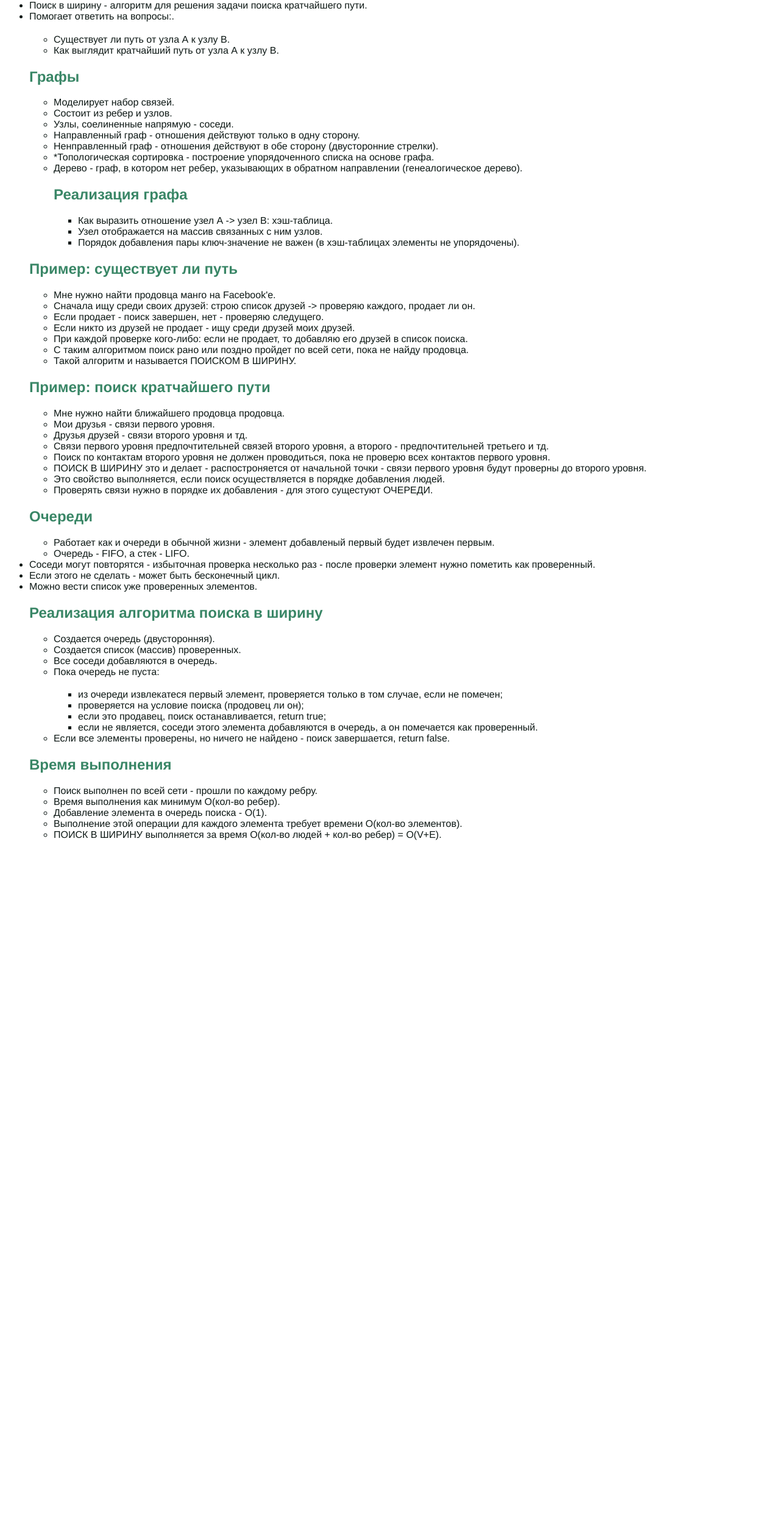
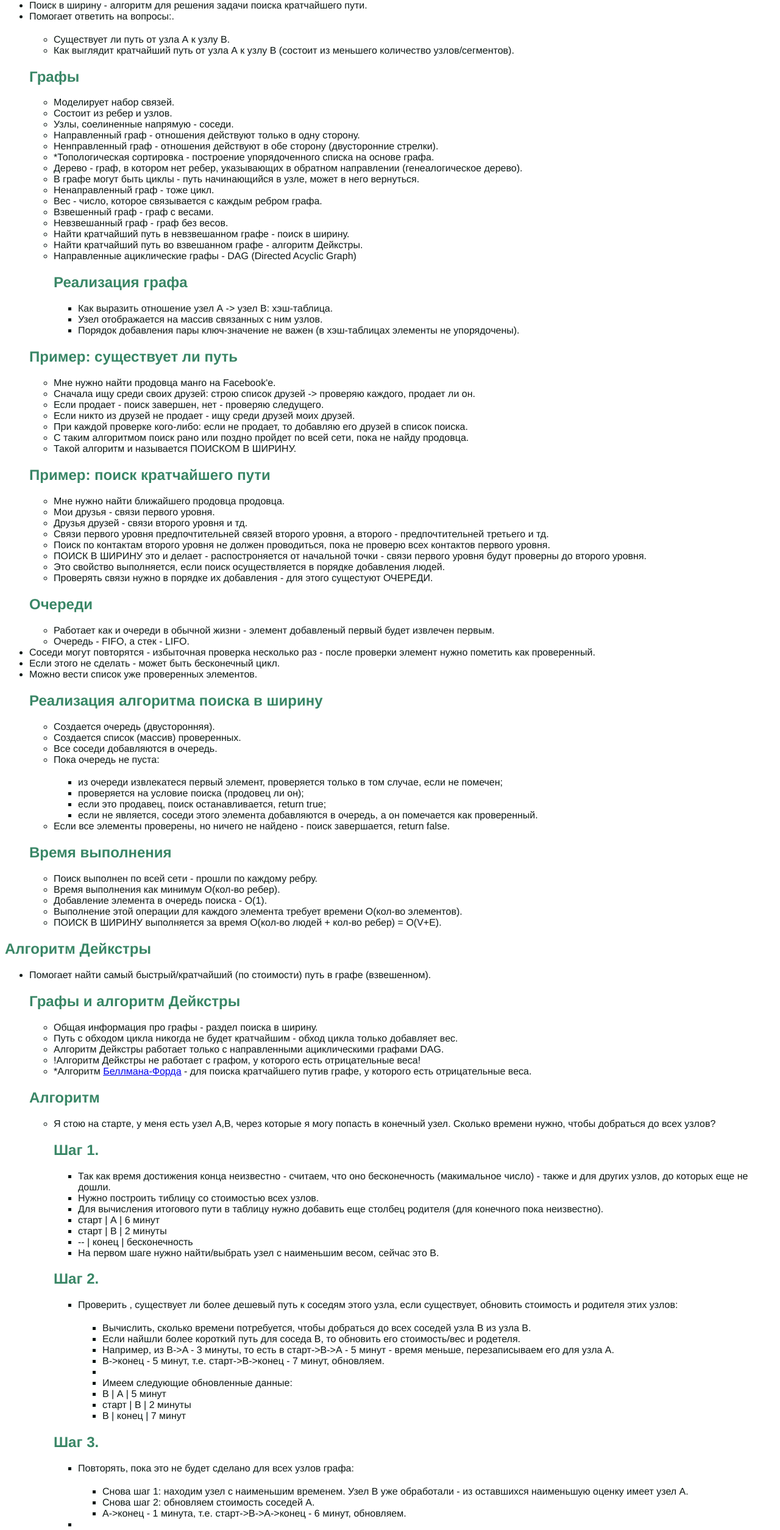
Before and after one commit to kandalova/notes, a Vue app: page /algorithms in a window 1280 px wide. Shown: the part 3484-5993 px from the top of the page at 61% size. Before the commit the page ends 4878 px from the top, so only its background shows below. Built offline with nearby package versions, Linux system fonts and the light colour scheme.

Commit message:
Add algorithms content (Dijkstras)

```diff
--- a/src/content/algorithm_content.js
+++ b/src/content/algorithm_content.js
@@ -202,11 +202,11 @@ export const ALGORITHMS_CONTENT = {
             'Поиск в ширину - алгоритм для решения задачи поиска кратчайшего пути.',
             'Помогает ответить на вопросы:.',
             {
-                items: ['Существует ли путь от узла А к узлу В.','Как выглядит кратчайший путь от узла А к узлу В.']
+                items: ['Существует ли путь от узла А к узлу В.', 'Как выглядит кратчайший путь от узла А к узлу В (состоит из меньшего количество узлов/сегментов).']
             },
             {
                 header: 'Графы',
-              items:[
+                items: [
                     'Моделирует набор связей.',
                     'Состоит из ребер и узлов.',
                     'Узлы, соелиненные напрямую - соседи.',
@@ -214,6 +214,14 @@ export const ALGORITHMS_CONTENT = {
                     'Ненправленный граф - отношения действуют в обе сторону (двусторонние стрелки).',
                     '*Топологическая сортировка - построение упорядоченного списка на основе графа.',
                     'Дерево - граф, в котором нет ребер, указывающих в обратном направлении (генеалогическое дерево).',
+                    'В графе могут быть циклы - путь начинающийся в узле, может в него вернуться.',
+                    'Ненаправленный граф - тоже цикл.',
+                    'Вес - число, которое связывается с каждым ребром графа.',
+                    'Взвешенный граф - граф с весами.',
+                    'Невзвешанный граф - граф без весов.',
+                    'Найти кратчайший путь в невзвешанном графе - поиск в ширину.',
+                    'Найти кратчайший путь во взвешанном графе - алгоритм Дейкстры.',
+                    'Направленные ациклические графы - DAG (Directed Acyclic Graph)',
                     {
                         header: 'Реализация графа',
                         items: [
@@ -288,5 +296,95 @@ export const ALGORITHMS_CONTENT = {
                 ]
             },
         ],
-    }]
+    }, {
+        header: 'Алгоритм Дейкстры',
+        items: [
+            'Помогает найти самый быстрый/кратчайший (по стоимости) путь в графе (взвешенном).',
+            {
+                header: 'Графы и алгоритм Дейкстры',
+                items: [
+                    'Общая информация про графы - раздел поиска в ширину.',
+                    'Путь с обходом цикла никогда не будет кратчайшим - обход цикла только добавляет вес.',
+                    'Алгоритм Дейкстры работает только с направленными ациклическими графами DAG.',
+                    '!Алгоритм Дейкстры не работает с графом, у которого есть отрицательные веса!',
+                    `*Алгоритм  <a href="https://medium.com/nuances-of-programming/%D0%BD%D0%B0%D0%B3%D0%BB%D1%8F%D0%B4%D0%BD%D0%BE%D0%B5-%D0%BE%D0%B1%D1%8A%D1%8F%D1%81%D0%BD%D0%B5%D0%BD%D0%B8%D0%B5-%D0%B0%D0%BB%D0%B3%D0%BE%D1%80%D0%B8%D1%82%D0%BC%D0%B0-%D0%B1%D0%B5%D0%BB%D0%BB%D0%BC%D0%B0%D0%BD%D0%B0-%D1%84%D0%BE%D1%80%D0%B4%D0%B0-775a32db3c77" target="_blank">Беллмана-Форда</a> - для поиска кратчайшего путив графе, у которого есть отрицательные веса.`,
+                ]
+            },
+            {
+                header: 'Алгоритм',
+                items: [
+                    'Я стою на старте, у меня есть узел А,В, через которые я могу попасть в конечный узел. Сколько времени нужно, чтобы добраться до всех узлов?',
+                    {
+                        header: 'Шаг 1.',
+                        items: [
+                            'Так как время достижения конца неизвестно - считаем, что оно бесконечность (макимальное число) - также и для других узлов, до которых еще не дошли.',
+                            'Нужно построить тиблицу со стоимостью всех узлов.',
+                            'Для вычисления итогового пути в таблицу нужно добавить еще столбец родителя (для конечного пока неизвестно).',
+                            'старт | А      | 6 минут',
+                            'старт | B      | 2 минуты',
+                            '-- | конец  | бесконечность',
+                            'На первом шаге нужно найти/выбрать узел с наименьшим весом, сейчас это B.',
+                        ]
+                    },
+                    {
+                        header: 'Шаг 2.',
+                        items: [
+                            'Проверить , существует ли более дешевый путь к соседям этого узла, если существует, обновить стоимость и родителя этих узлов:',
+                            {
+                                items: [
+                                    'Вычислить, сколько времени потребуется, чтобы добраться до всех соседей узла В из узла B.',
+                                    'Если найшли более короткий путь для соседа В, то обновить его стоимость/вес и родетеля.',
+                                    'Например, из B->A - 3 минуты, то есть в старт->B->А - 5 минут - время меньше, перезаписываем его для узла А.',
+                                    'B->конец - 5 минут, т.е. старт->В->конец - 7 минут, обновляем.',
+                                    '',
+                                    'Имеем следующие обновленные данные:',
+                                    'В | А      | 5 минут',
+                                    'старт | B      | 2 минуты',
+                                    'B | конец  | 7 минут',
+                                ]
+                            },
+
+                        ]
+                    },
+                    {
+                        header: 'Шаг 3.',
+                        items: [
+                            'Повторять, пока это не будет сделано для всех узлов графа:',
+                            {
+                                items: [
+                                    'Снова шаг 1: находим узел с наименьшим временем. Узел В уже обработали - из оставшихся наименьшую оценку имеет узел А.',
+                                    'Снова шаг 2: обновляем стоимость соседей А.',
+                                    'А->конец - 1 минута, т.е. старт->B->A->конец - 6 минут,  обновляем.',
+                                ]
+                            },
+                            '',
+                            'После проверки А все узлы проверены (для конечного узла выполнять не нужно). Известно:',
+                            'В     | А      | 5 минут',
+                            'старт | B      | 2 минуты',
+                            'А     | конец  | 6 минут',
+
+                        ]
+                    },
+                    {
+                        header: 'Шаг 4.',
+                        items: [
+                            'Вычисление итогового пути.',
+                            'Мы знаем, что кратчайший путь - 6 минут',
+                            'Переходим по цепочке родителей от конечного узла - находим итговый путь.',
+                        ]
+                    },
+                ]
+            },
+            {
+                header: 'Реализация',
+                items: [
+                    'Потребуется три хэш-таблицы:',
+                    'сам граф (каждый ключ-узел отображает на другую хеш-таблицу, у которой ключ - название соседнего узла, значение - вес ребра до этого узла);',
+                    'стоимость узла (сколько времени потребуется для перехода от начального узла к данному);',
+                    'родители узла.',
+                    'Потребуется массив для отслеживания всех уже обработанных узлов, чтобы исключить повторную обработку (добавлять сюда узлы после проверки).',
+                ]
+            },
+        ],
+    },]
 }
```
Lines whose indentation alone changed are shown as unchanged.
